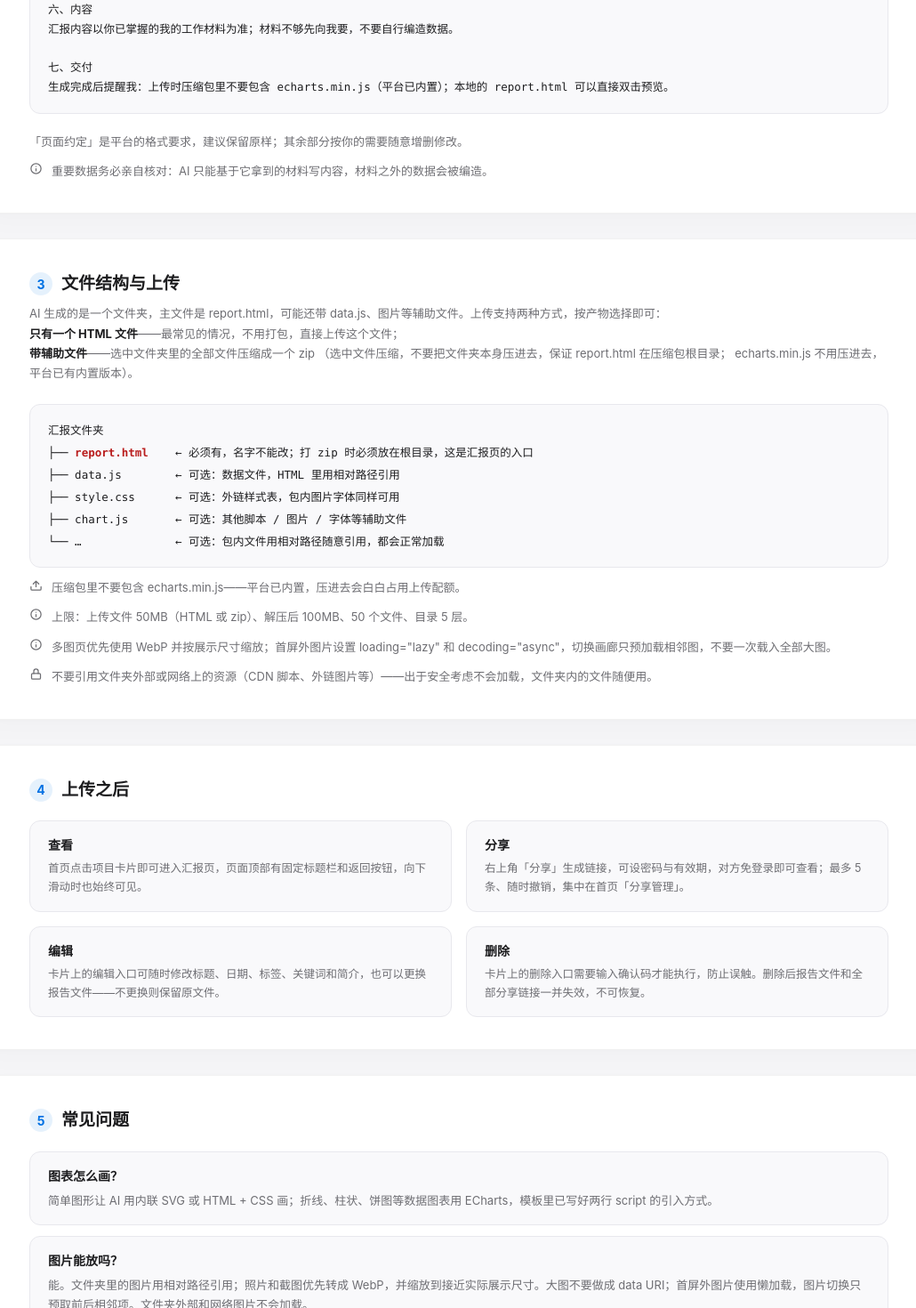
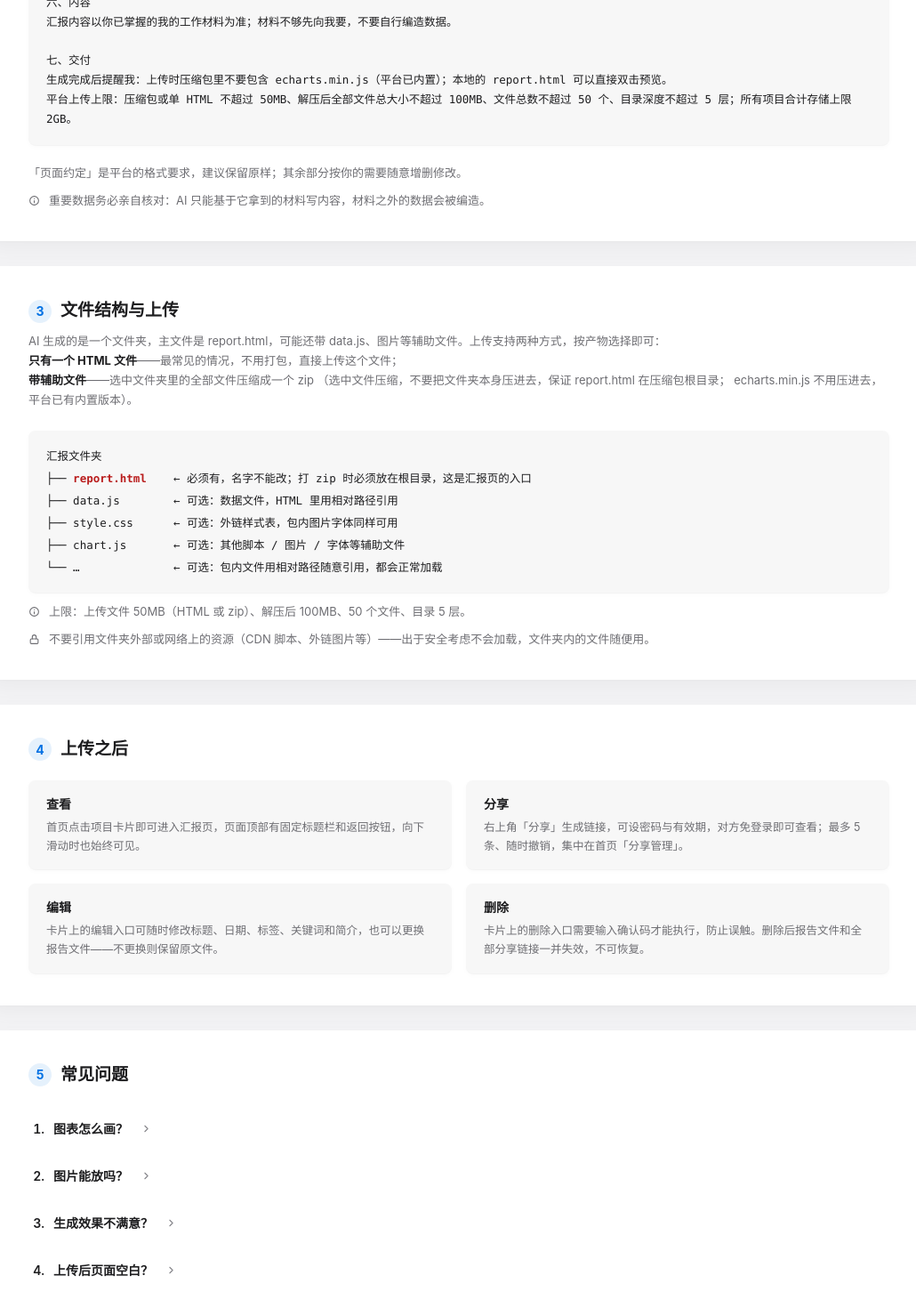
Before and after one commit to Glen-He/surge, a Next.js app: page /guide in a window 1280 px wide. Shown: the part 1330-2800 px from the top of the page at 89% size, without its empty margins (124-1154 px from the left). Built offline with nearby package versions, Linux system fonts and the light colour scheme.

Commit message:
feat: improve guide and raise user storage quota

```diff
--- a/app/guide/page.tsx
+++ b/app/guide/page.tsx
@@ -29,7 +29,7 @@ const PROMPT = `请帮我把工作内容整理成一份数据汇报页面，要
   图表容器写明宽高，初始化代码用 IIFE 包裹并设置 animation: false。
 
 四、图片与性能
-1. 照片、界面截图等优先转为 WebP（建议质量 80–85），并按实际展示尺寸缩放；内容区只有 1280px 宽，不要直接塞入远超展示尺寸的 4K/8K 原图。
+1. 照片、界面截图等优先转为 WebP（建议质量 90–95），并按实际展示尺寸缩放；内容区只有 1280px 宽，不要直接塞入远超展示尺寸的 4K/8K 原图。
 2. 首屏主图可设 fetchpriority="high"；首屏以外的图片使用 loading="lazy" decoding="async"，并写明 width/height 或 aspect-ratio，避免解码时反复重排。
 3. 图片切换/轮播默认只加载当前图；首屏完成后只预加载前后相邻图片，切换前等待 img.decode()，不要一次性预加载所有大图。
 4. 大图保持独立文件并用相对路径引用，不要把大图转为 base64/data URI 塞进 HTML 或 data.js。
@@ -41,7 +41,8 @@ const PROMPT = `请帮我把工作内容整理成一份数据汇报页面，要
 汇报内容以你已掌握的我的工作材料为准；材料不够先向我要，不要自行编造数据。
 
 七、交付
-生成完成后提醒我：上传时压缩包里不要包含 echarts.min.js（平台已内置）；本地的 report.html 可以直接双击预览。`;
+生成完成后提醒我：上传时压缩包里不要包含 echarts.min.js（平台已内置）；本地的 report.html 可以直接双击预览。
+平台上传上限：压缩包或单 HTML 不超过 50MB、解压后全部文件总大小不超过 100MB、文件总数不超过 50 个、目录深度不超过 5 层；所有项目合计存储上限 2GB。`;
 
 const ICON_BACK = (
   <svg viewBox="0 0 24 24" fill="none" stroke="currentColor" strokeWidth="2" className="h-[15px] w-[15px]">
@@ -76,28 +77,28 @@ function NoteRow({
   const icons = {
     // 信息
     info: (
-      <svg viewBox="0 0 24 24" fill="none" stroke="currentColor" strokeWidth="2" strokeLinecap="round" className="h-[15px] w-[15px] shrink-0">
+      <svg viewBox="0 0 24 24" fill="none" stroke="currentColor" strokeWidth="2" strokeLinecap="round" className="h-[13px] w-[13px] shrink-0 translate-y-[3px]">
         <circle cx="12" cy="12" r="9" />
         <path d="M12 8h.01M12 12v4" />
       </svg>
     ),
     // 上传
     upload: (
-      <svg viewBox="0 0 24 24" fill="none" stroke="currentColor" strokeWidth="2" strokeLinecap="round" strokeLinejoin="round" className="h-[15px] w-[15px] shrink-0">
+      <svg viewBox="0 0 24 24" fill="none" stroke="currentColor" strokeWidth="2" strokeLinecap="round" strokeLinejoin="round" className="h-[13px] w-[13px] shrink-0 translate-y-[3px]">
         <path d="M21 15v4a2 2 0 0 1-2 2H5a2 2 0 0 1-2-2v-4" />
         <path d="m7 10 5-5 5 5M12 5v10" />
       </svg>
     ),
     // 锁
     lock: (
-      <svg viewBox="0 0 24 24" fill="none" stroke="currentColor" strokeWidth="2" strokeLinecap="round" strokeLinejoin="round" className="h-[15px] w-[15px] shrink-0">
+      <svg viewBox="0 0 24 24" fill="none" stroke="currentColor" strokeWidth="2" strokeLinecap="round" strokeLinejoin="round" className="h-[13px] w-[13px] shrink-0 translate-y-[3px]">
         <rect x="4" y="11" width="16" height="10" rx="2" />
         <path d="M8 11V7a4 4 0 0 1 8 0v4" />
       </svg>
     ),
   } as const;
   return (
-    <div className="mt-3 flex items-start gap-2.5 text-[13px] leading-[1.65] text-[#6e6e73]">
+    <div className="mt-3 flex items-start gap-2.5 text-[13px] leading-[19px] text-[#6e6e73]">
       {icons[icon]}
       <span>{children}</span>
     </div>
@@ -148,30 +149,58 @@ function CopyButton() {
 /** 流程节点 */
 function FlowNode({ t, d }: { t: string; d: string }) {
   return (
-    <div className="flex flex-col rounded-xl border border-[#e8e8ed] bg-[#f9f9fb] px-5 py-[18px]">
+    <div className="flex flex-col rounded-lg bg-[#f7f7f7] px-5 py-[18px] shadow-[0_1px_0_rgba(0,0,0,0.03),0_2px_6px_rgba(0,0,0,0.025)]">
       <div className="text-[14px] font-[650] text-[#1d1d1f]">{t}</div>
       <div className="mt-[5px] text-[12.5px] leading-[1.6] text-[#6e6e73]">{d}</div>
     </div>
   );
 }
 
-/** 上传之后 / 使用方式的功能块 */
+/** 使用节点：上传之后的 2x2 子卡 */
 function UsageNode({ t, d }: { t: string; d: string }) {
   return (
-    <div className="rounded-xl border border-[#e8e8ed] bg-[#f9f9fb] px-5 py-4">
+    <div className="rounded-lg bg-[#f7f7f7] px-5 py-4 shadow-[0_1px_0_rgba(0,0,0,0.03),0_2px_6px_rgba(0,0,0,0.025)]">
       <div className="text-[14px] font-[650] text-[#1d1d1f]">{t}</div>
       <div className="mt-[5px] text-[12.5px] leading-[1.7] text-[#6e6e73]">{d}</div>
     </div>
   );
 }
 
-/** 问答块：问题一行 + 答案独立段落，浅色底块分隔（不用分割线） */
-function FaqTile({ q, a }: { q: string; a: React.ReactNode }) {
+/** FAQ：点击问题展开/收起答案（原生 details/summary，零 JS，兼容无脚本）。
+ *  不用卡片包裹，整节靠条目间距分隔，符合"不加分割线、用留白"的全站规则。
+ *  左侧序号与问题同色，右对齐占两位数字宽（最多 2 位数），与问题文字
+ *  仅隔 6px；箭头紧跟问题文字（间距 8px），展开时向下旋转 90°；
+ *  summary 禁用 marker（自定义箭头），Safari/iOS 下需要明确 list-style: none。
+ */
+function FaqTile({ no, q, a }: { no: number; q: string; a: React.ReactNode }) {
   return (
-    <div className="rounded-xl border border-[#e8e8ed] bg-[#f9f9fb] px-5 py-4">
-      <p className="m-0 text-[14px] font-[650] text-[#1d1d1f]">{q}</p>
-      <p className="m-0 mt-1.5 text-[13px] leading-[1.7] text-[#6e6e73]">{a}</p>
-    </div>
+    <details className="group block">
+      <summary
+        className="flex cursor-pointer list-none items-center gap-2.5 py-4 text-[14px] font-[600] leading-[1.5] text-[#1d1d1f] [&::-webkit-details-marker]:hidden"
+        style={{ listStyle: "none" }}
+      >
+        <span className="w-[18px] shrink-0 text-right tabular-nums">
+          {no}.
+        </span>
+        <span>{q}</span>
+        <svg
+          aria-hidden
+          viewBox="0 0 24 24"
+          fill="none"
+          stroke="currentColor"
+          strokeWidth="2"
+          strokeLinecap="round"
+          strokeLinejoin="round"
+          className="ml-1 h-[13px] w-[13px] shrink-0 text-[#86868b] transition-transform duration-200 ease-out group-open:rotate-90"
+        >
+          <path d="m9 6 6 6-6 6" />
+        </svg>
+      </summary>
+      {/* 答案缩进 = 序号槽 18px + 间距 10px（gap-2.5），与问题文字精确对齐 */}
+      <div className="pb-5 pl-[28px] text-[13px] leading-[1.75] text-[#6e6e73]">
+        {a}
+      </div>
+    </details>
   );
 }
 
@@ -209,7 +238,7 @@ function GuideContent() {
         </div>
 
         {/* 1 制作流程 */}
-        <section className="mb-7 rounded-[22px] border border-[rgba(0,0,0,0.055)] bg-[rgba(255,255,255,0.94)] px-9 py-9 shadow-[0_1px_2px_rgba(0,0,0,0.015),0_10px_30px_rgba(0,0,0,0.018)] md:px-14">
+        <section className="mb-7 rounded-[22px] bg-white px-9 py-9 shadow-[0_1px_2px_rgba(0,0,0,0.02),0_10px_30px_rgba(0,0,0,0.05)] md:px-14">
           <SectionTitle no={1}>制作流程</SectionTitle>
           <div className="grid grid-cols-1 items-stretch gap-3 md:grid-cols-[1fr_28px_1fr_28px_1fr] md:gap-0">
             <FlowNode t="① 发模板给 AI" d="复制下方模板发给任意 AI：聊天 AI 可在结尾接上你的素材；办公 AI 直接发即可" />
@@ -221,14 +250,14 @@ function GuideContent() {
         </section>
 
         {/* 2 Prompt */}
-        <section className="mb-7 rounded-[22px] border border-[rgba(0,0,0,0.055)] bg-[rgba(255,255,255,0.94)] px-9 py-9 shadow-[0_1px_2px_rgba(0,0,0,0.015),0_10px_30px_rgba(0,0,0,0.018)] md:px-14">
+        <section className="mb-7 rounded-[22px] bg-white px-9 py-9 shadow-[0_1px_2px_rgba(0,0,0,0.02),0_10px_30px_rgba(0,0,0,0.05)] md:px-14">
           <SectionTitle no={2}>Prompt</SectionTitle>
           {/* 两个用法卡间距与到下方模板的间距一致（均 24px） */}
           <div className="-mt-3 mb-6 grid grid-cols-1 gap-6 md:grid-cols-2">
             <UsageNode t="在聊天 AI 里用" d="复制模板，在结尾接上你的工作素材一起发送" />
             <UsageNode t="在办公 AI 里用" d="直接把模板发给它，它已经掌握你的工作文档，无需再贴材料" />
           </div>
-          <div className="overflow-hidden rounded-xl border border-[#e8e8ed] bg-[#f9f9fb]">
+          <div className="overflow-hidden rounded-lg bg-[#f7f7f7] shadow-[0_1px_0_rgba(0,0,0,0.03),0_2px_6px_rgba(0,0,0,0.025)]">
             <div className="flex items-center justify-between px-5 py-3">
               <span className="text-[12.5px] font-semibold text-[#6e6e73]">汇报页生成模板</span>
               <CopyButton />
@@ -246,7 +275,7 @@ function GuideContent() {
         </section>
 
         {/* 3 文件结构与上传 */}
-        <section className="mb-7 rounded-[22px] border border-[rgba(0,0,0,0.055)] bg-[rgba(255,255,255,0.94)] px-9 py-9 shadow-[0_1px_2px_rgba(0,0,0,0.015),0_10px_30px_rgba(0,0,0,0.018)] md:px-14">
+        <section className="mb-7 rounded-[22px] bg-white px-9 py-9 shadow-[0_1px_2px_rgba(0,0,0,0.02),0_10px_30px_rgba(0,0,0,0.05)] md:px-14">
           <SectionTitle no={3}>文件结构与上传</SectionTitle>
           <p className="-mt-3 mb-6 text-[13px] leading-[1.7] text-[#6e6e73]">
             AI 生成的是一个文件夹，主文件是 report.html，可能还带 data.js、图片等辅助文件。上传支持两种方式，按产物选择即可：
@@ -259,7 +288,7 @@ function GuideContent() {
             （选中文件压缩，不要把文件夹本身压进去，保证 report.html 在压缩包根目录；
             echarts.min.js 不用压进去，平台已有内置版本）。
           </p>
-          <div className="rounded-xl border border-[#e8e8ed] bg-[#f9f9fb] px-5 py-4">
+          <div className="rounded-lg bg-[#f7f7f7] px-5 py-4 shadow-[0_1px_0_rgba(0,0,0,0.03),0_2px_6px_rgba(0,0,0,0.025)]">
             <pre className="m-0 overflow-x-auto font-mono text-[12.5px] leading-[2] whitespace-pre text-[#1d1d1f]">
 {`汇报文件夹
 ├── `}
@@ -271,15 +300,8 @@ function GuideContent() {
 └── …              ← 可选：包内文件用相对路径随意引用，都会正常加载`}
             </pre>
           </div>
-          <NoteRow icon="upload">
-            压缩包里不要包含 echarts.min.js——平台已内置，压进去会白白占用上传配额。
-          </NoteRow>
           <NoteRow icon="info">
             上限：上传文件 50MB（HTML 或 zip）、解压后 100MB、50 个文件、目录 5 层。
-          </NoteRow>
-          <NoteRow icon="info">
-            多图页优先使用 WebP 并按展示尺寸缩放；首屏外图片设置 loading=&quot;lazy&quot;
-            和 decoding=&quot;async&quot;，切换画廊只预加载相邻图，不要一次载入全部大图。
           </NoteRow>
           <NoteRow icon="lock">
             不要引用文件夹外部或网络上的资源（CDN 脚本、外链图片等）——出于安全考虑不会加载，文件夹内的文件随便用。
@@ -287,7 +309,7 @@ function GuideContent() {
         </section>
 
         {/* 4 上传之后 */}
-        <section className="mb-7 rounded-[22px] border border-[rgba(0,0,0,0.055)] bg-[rgba(255,255,255,0.94)] px-9 py-9 shadow-[0_1px_2px_rgba(0,0,0,0.015),0_10px_30px_rgba(0,0,0,0.018)] md:px-14">
+        <section className="mb-7 rounded-[22px] bg-white px-9 py-9 shadow-[0_1px_2px_rgba(0,0,0,0.02),0_10px_30px_rgba(0,0,0,0.05)] md:px-14">
           <SectionTitle no={4}>上传之后</SectionTitle>
           {/* grid-auto-rows:1fr 四卡等高，自动适配内容最多的那张 */}
           <div className="grid grid-auto-rows-[1fr] grid-cols-1 gap-4 md:grid-cols-2">
@@ -311,24 +333,51 @@ function GuideContent() {
         </section>
 
         {/* 5 常见问题 */}
-        <section className="rounded-[22px] border border-[rgba(0,0,0,0.055)] bg-[rgba(255,255,255,0.94)] px-9 py-9 shadow-[0_1px_2px_rgba(0,0,0,0.015),0_10px_30px_rgba(0,0,0,0.018)] md:px-14">
+        <section className="rounded-[22px] bg-white px-9 py-9 shadow-[0_1px_2px_rgba(0,0,0,0.02),0_10px_30px_rgba(0,0,0,0.05)] md:px-14">
           <SectionTitle no={5}>常见问题</SectionTitle>
-          <div className="flex flex-col gap-3">
+          {/* overflow-anchor:none：把 FAQ 列表排除出浏览器滚动锚定候选。
+              否则展开某条时，下方条目被选作锚点又被推下，浏览器为保持
+              锚点不动会自动下滚，导致被点击的条目向上跳动 */}
+          <div className="flex flex-col [overflow-anchor:none]">
             <FaqTile
+              no={1}
               q="图表怎么画？"
               a="简单图形让 AI 用内联 SVG 或 HTML + CSS 画；折线、柱状、饼图等数据图表用 ECharts，模板里已写好两行 script 的引入方式。"
             />
             <FaqTile
+              no={2}
               q="图片能放吗？"
               a="能。文件夹里的图片用相对路径引用；照片和截图优先转成 WebP，并缩放到接近实际展示尺寸。大图不要做成 data URI；首屏外图片使用懒加载，图片切换只预取前后相邻项。文件夹外部和网络图片不会加载。"
             />
             <FaqTile
+              no={3}
               q="生成效果不满意？"
               a="直接在对话里继续提要求让 AI 改（「卡片间距大一点」「换一种图表」），改到满意再上传最终版；在项目编辑页可以随时更换文件。"
             />
             <FaqTile
+              no={4}
               q="上传后页面空白？"
-              a="zip 上传优先检查 report.html 是否在压缩包根目录、文件名是否正确；再检查辅助文件的相对路径引用是否有效。"
+              a="zip 上传优先检查 report.html 是否在压缩包根目录、文件名是否正确；再检查辅助文件的相对路径引用是否有效。如果打 zip 时把整个文件夹包了一层（report.html 变成 文件名/report.html），就会出现空白。"
+            />
+            <FaqTile
+              no={5}
+              q="单文件上传 HTML 后，图片 / 数据文件全裂了？"
+              a="单 HTML 上传只适合脚本、样式、图片全部内联在 HTML 里的独立页面。如果页面还引用了 data.js、images/ 等外部子文件，就必须选中所有文件打包成 zip 一起上传。"
+            />
+            <FaqTile
+              no={6}
+              q="新建项目时名称 / 关键词 / 简介被提示「xx 字内」，计数规则是什么？"
+              a="按「汉字计 1、半角字母数字和英文标点数 0.5」，这样 20 字上限能放 20 个汉字或 40 个半角字符。标签按纯字数计数（汉字和字母都算 1）。输入超限不会被截断，但提交会被拦截，实时提示里会显示错误。"
+            />
+            <FaqTile
+              no={7}
+              q="上传提示「容量不足」？"
+              a="单次压缩包上限 50MB、解压后 100MB、50 个文件；每个用户所有项目合计存储上限 2GB。超限后先在首页删除不再需要的旧报告即可释放空间。"
+            />
+            <FaqTile
+              no={8}
+              q="图片裂了，本地预览正常但上传后有几张加载不出来？"
+              a="检查路径写法：用 ./images/a.png 这种相对路径，不要以 / 开头（会被解析到平台根目录而非你报告文件夹下）；文件名不要包含中文以外的特殊字符；文件夹外和网络外链图片不会加载。"
             />
           </div>
         </section>
--- a/app/layout.tsx
+++ b/app/layout.tsx
@@ -19,7 +19,7 @@ export const viewport: Viewport = {
 
 export default function RootLayout({ children }: LayoutProps<"/">) {
   return (
-    <html lang="zh-CN" className="h-full antialiased">
+    <html lang="zh-CN" className="h-full antialiased" suppressHydrationWarning>
       <body className="min-h-full flex flex-col">
         {children}
         <Toaster position="top-center" richColors closeButton toastOptions={{ duration: 5000 }} />
--- a/lib/storage-limits.ts
+++ b/lib/storage-limits.ts
@@ -8,7 +8,7 @@ export const MAX_FILES = 50;
 /** 目录深度上限 */
 export const MAX_DEPTH = 5;
 /** 单用户总存储上限 */
-export const MAX_USER_TOTAL_BYTES = 200 * 1024 * 1024;
+export const MAX_USER_TOTAL_BYTES = 2 * 1024 * 1024 * 1024;
 /** 全站所有用户文件总存储上限：达到即暂停上传 */
 export const SITE_TOTAL_CAP_BYTES = 10 * 1024 * 1024 * 1024;
 /** 全站预警线：达到即记录后台警告 */
```
